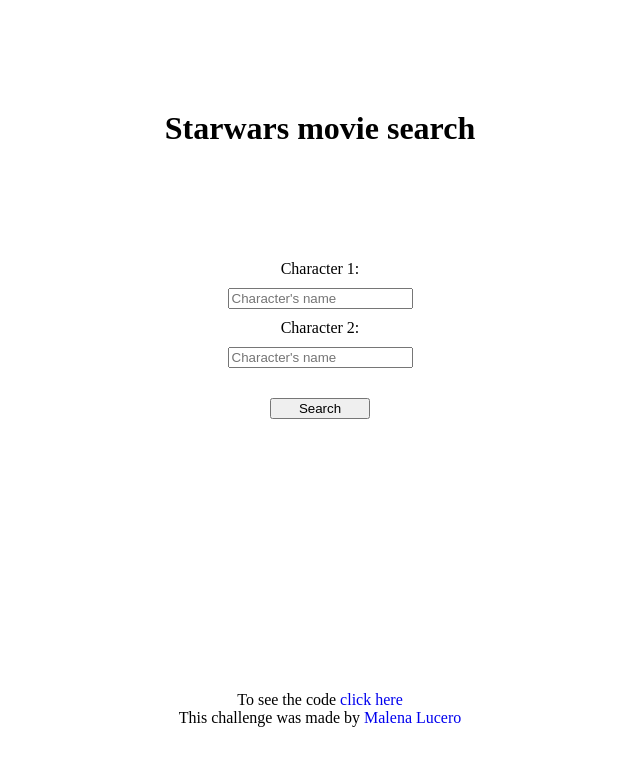
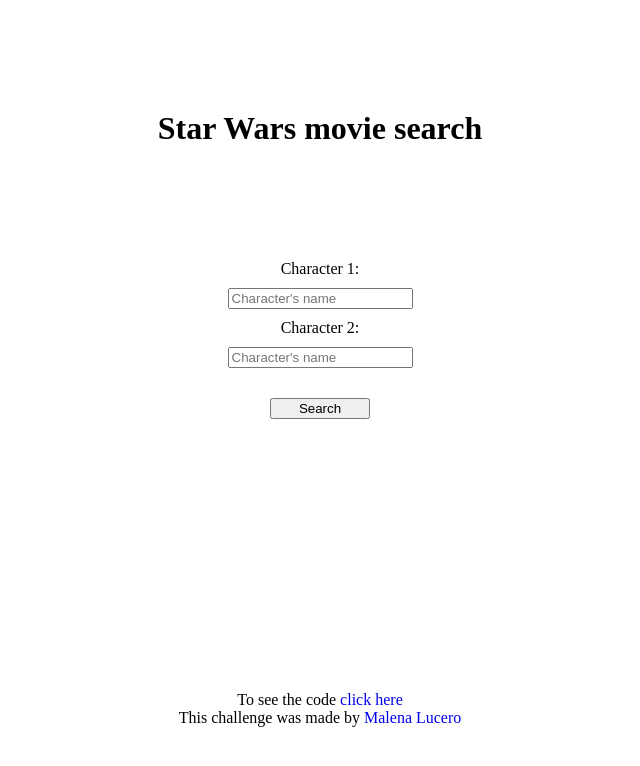
Before and after one commit to MalenaLucero/starwars, a plain HTML site: page index.html in a window 1280 px wide. Shown: the whole page, without its empty margins (320-960 px from the left). Drawn offline with Linux system fonts and the light colour scheme.

Commit message:
spelling mistakes

```diff
--- a/index.html
+++ b/index.html
@@ -4,12 +4,12 @@
     <meta charset="UTF-8">
     <meta name="viewport" content="width=device-width, initial-scale=1.0">
     <meta http-equiv="X-UA-Compatible" content="ie=edge">
-    <title>Starwars Challenge</title>
+    <title>Star Wars Challenge</title>
     <script src="main.js" type="text/Javascript"></script>
     <link rel="stylesheet" type="text/css" href="styles.css">
 </head>
 <body>
-    <h1>Starwars movie search</h1>
+    <h1>Star Wars movie search</h1>
     <form>
         <div>
             <label>Character 1:</label>
```
Also changed, not shown: 1 other file.
